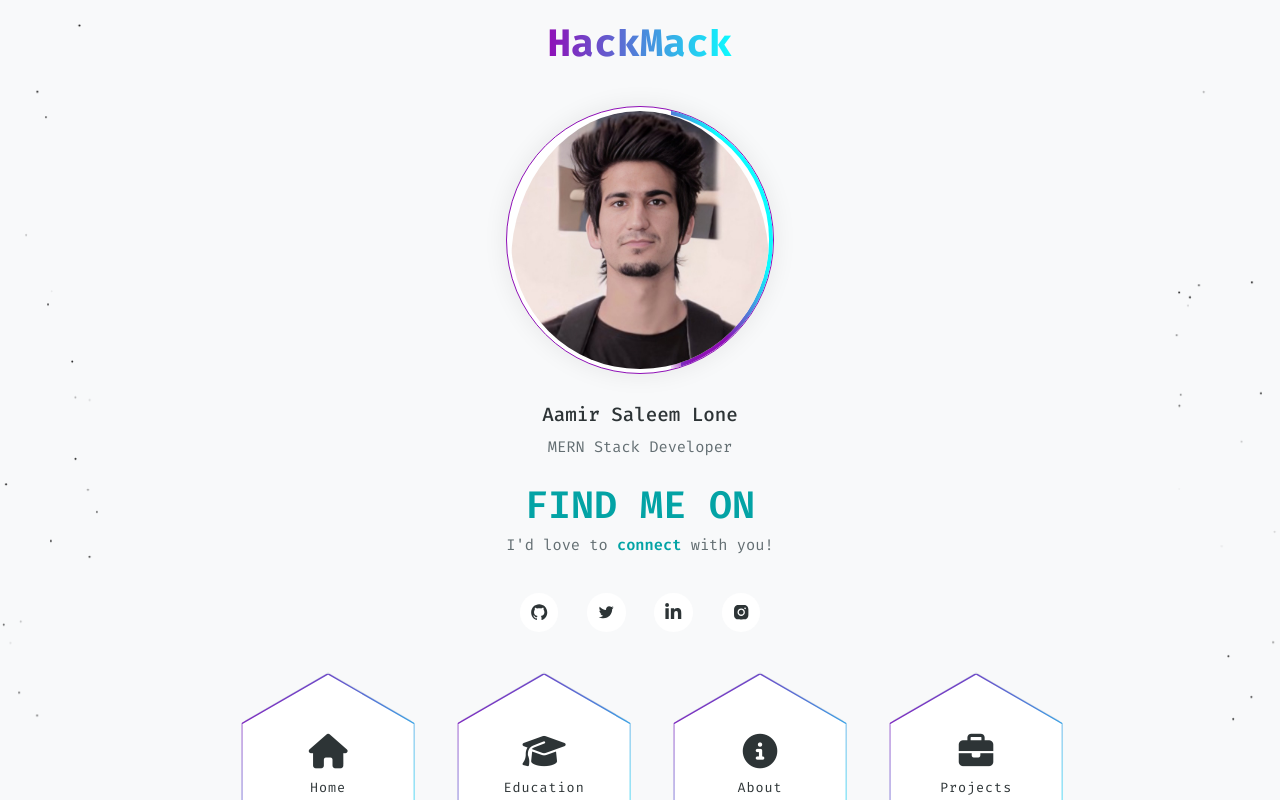
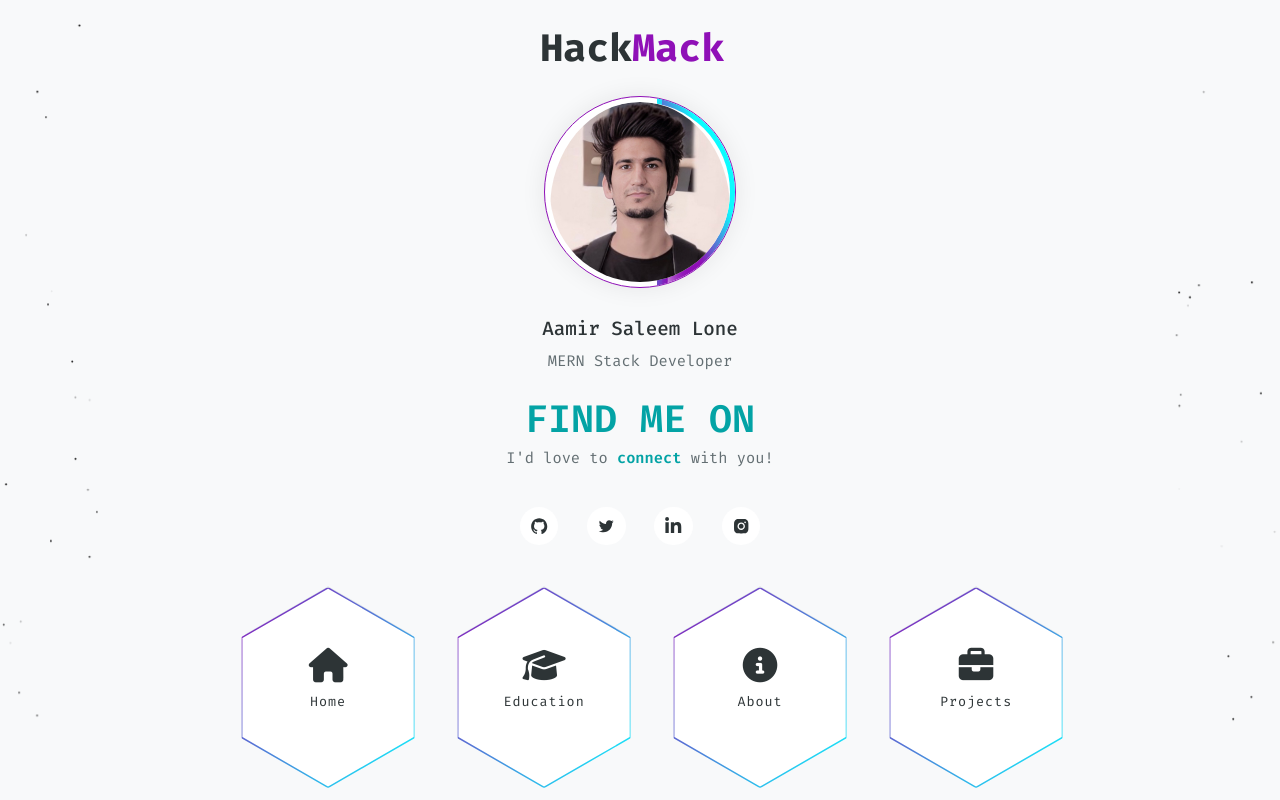
Before and after one commit to hackmack4772/portfolio-, a React (Vite) app: page / in a window 1280 px wide. Shown: the top 800 px of the page. Built offline with nearby package versions, Linux system fonts and the light colour scheme.

Commit message:
fixed the loader design

```diff
--- a/src/pages/Menu/Menu.jsx
+++ b/src/pages/Menu/Menu.jsx
@@ -9,6 +9,7 @@ import {
   AiOutlineTwitter,
 } from "react-icons/ai";
 import { FaLinkedinIn } from "react-icons/fa";
+import { Navbar } from "react-bootstrap";
 
 const menuItems = [
   { icon: "home", title: "Home", path: "/home" },
@@ -41,14 +42,17 @@ function Menu() {
       <div className="page-menu">
         <div className="container">
           <div className="background-img">
-            <p className="header-text">
-              {"HackMack".split("").map((char, index) => (
+            {/* <p className="header-text"> */}
+            <Navbar.Brand href="/" className="d-flex" style={{ fontSize: '2.5rem', fontWeight: 'bold' }}>
+              Hack <span>mack</span>
+            </Navbar.Brand>
+
+            {/* {"HackMack".split("").map((char, index) => (
                 <span key={index} className={`char ${index > 3 ? "header-other-part" : ""}`}>
                   {char}
                 </span>
-              ))}
-            </p>
-
+              ))} */}
+            {/* </p> */}
             <div className="box">
               <span></span>
               <span></span>
--- a/src/pages/Menu/menu.css
+++ b/src/pages/Menu/menu.css
@@ -123,8 +123,8 @@ p:last-child {
 /* Box styling */
 .box {
   position: relative;
-  width: 280px;
-  height: 280px;
+  width: 200px;
+  height: 200px;
   background-color: var(--card-bg);
   border-radius: 50%;
   overflow: hidden;
```
